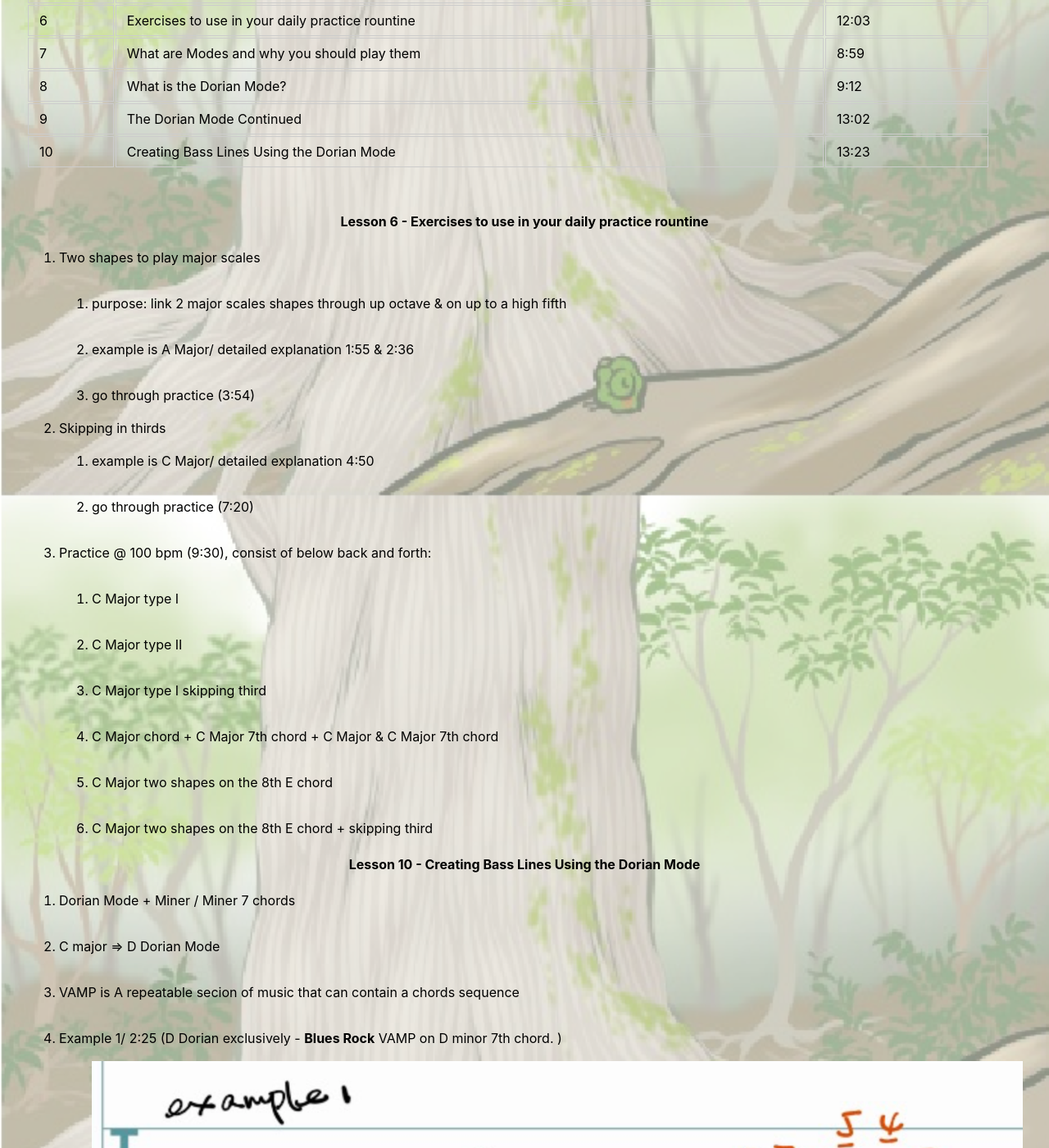
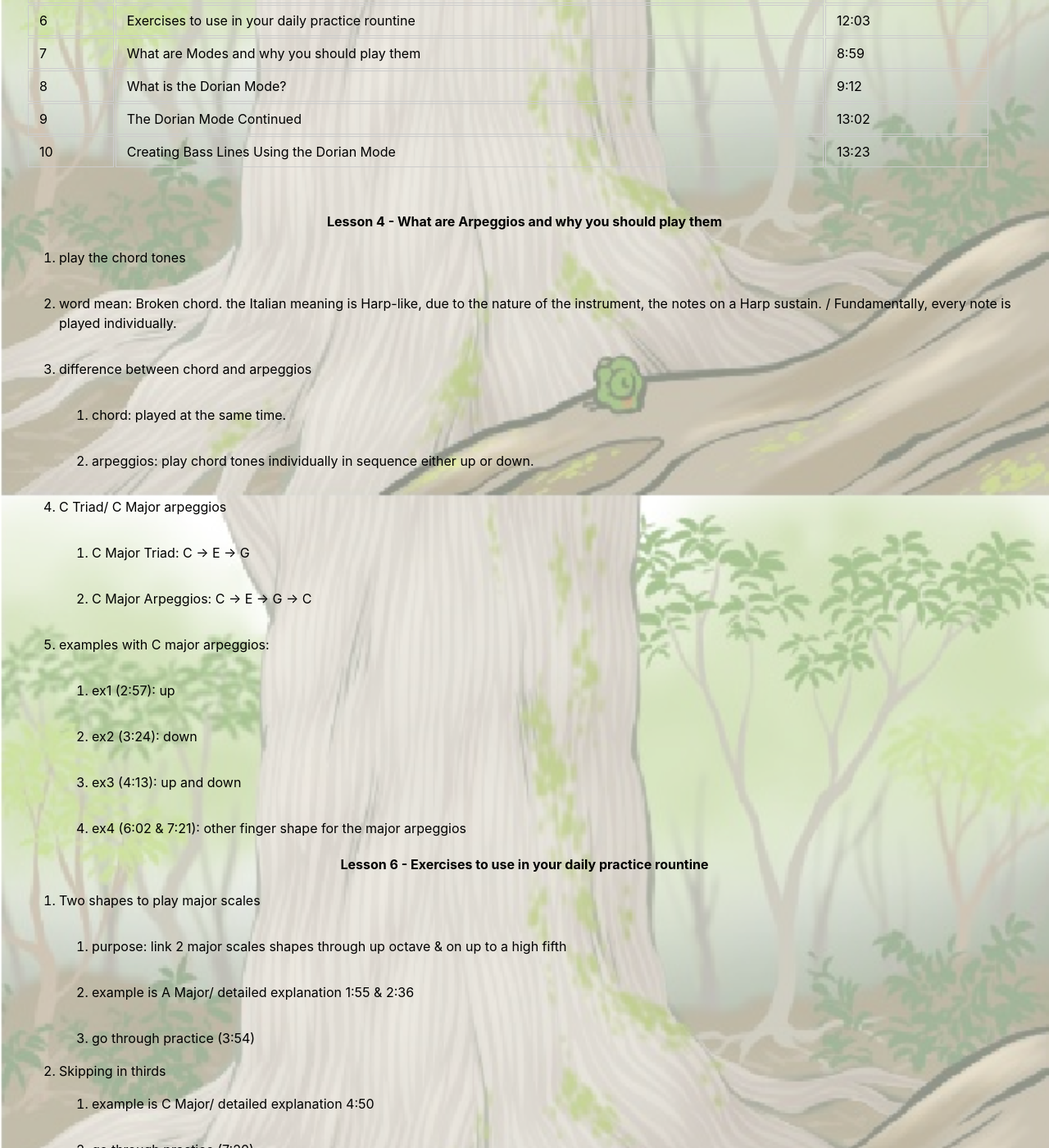
Before and after one commit to shunw/shunw.github.io, a Jekyll site: the page built from bass.md, in a window 1280 px wide and 1400 px high, scrolled down 391 px. Shown: the whole window at 82% size. Built offline with Jekyll 4.4.1, drawn with Linux system fonts in a browser that asks for light colours.

Commit message:
update the arpeggios info

```diff
--- a/bass.md
+++ b/bass.md
@@ -17,6 +17,34 @@ title: 贝斯笔记
 | 8 | What is the Dorian Mode? | 9:12 |
 | 9 | The Dorian Mode Continued | 13:02 |
 | 10 | Creating Bass Lines Using the Dorian Mode | 13:23 |
+
+### __Lesson 4 - What are Arpeggios and why you should play them__
+
+- play the chord tones
+
+- word mean: Broken chord. the Italian meaning is Harp-like, due to the nature of the instrument, the notes on a Harp sustain. / Fundamentally, every note is played individually.
+
+- difference between chord and arpeggios
+
+    - chord: played at the same time.
+
+    - arpeggios: play chord tones individually in sequence either up or down.
+
+- C Triad/ C Major arpeggios
+
+    - C Major Triad: C -> E -> G
+
+    - C Major Arpeggios: C -> E -> G -> C
+
+- examples with C major arpeggios:
+
+    - ex1 (2:57): up
+
+    - ex2 (3:24): down
+
+    - ex3 (4:13): up and down
+
+    - ex4 (6:02 & 7:21): other finger shape for the major arpeggios
 
 ### __Lesson 6 - Exercises to use in your daily practice rountine__
 
```
